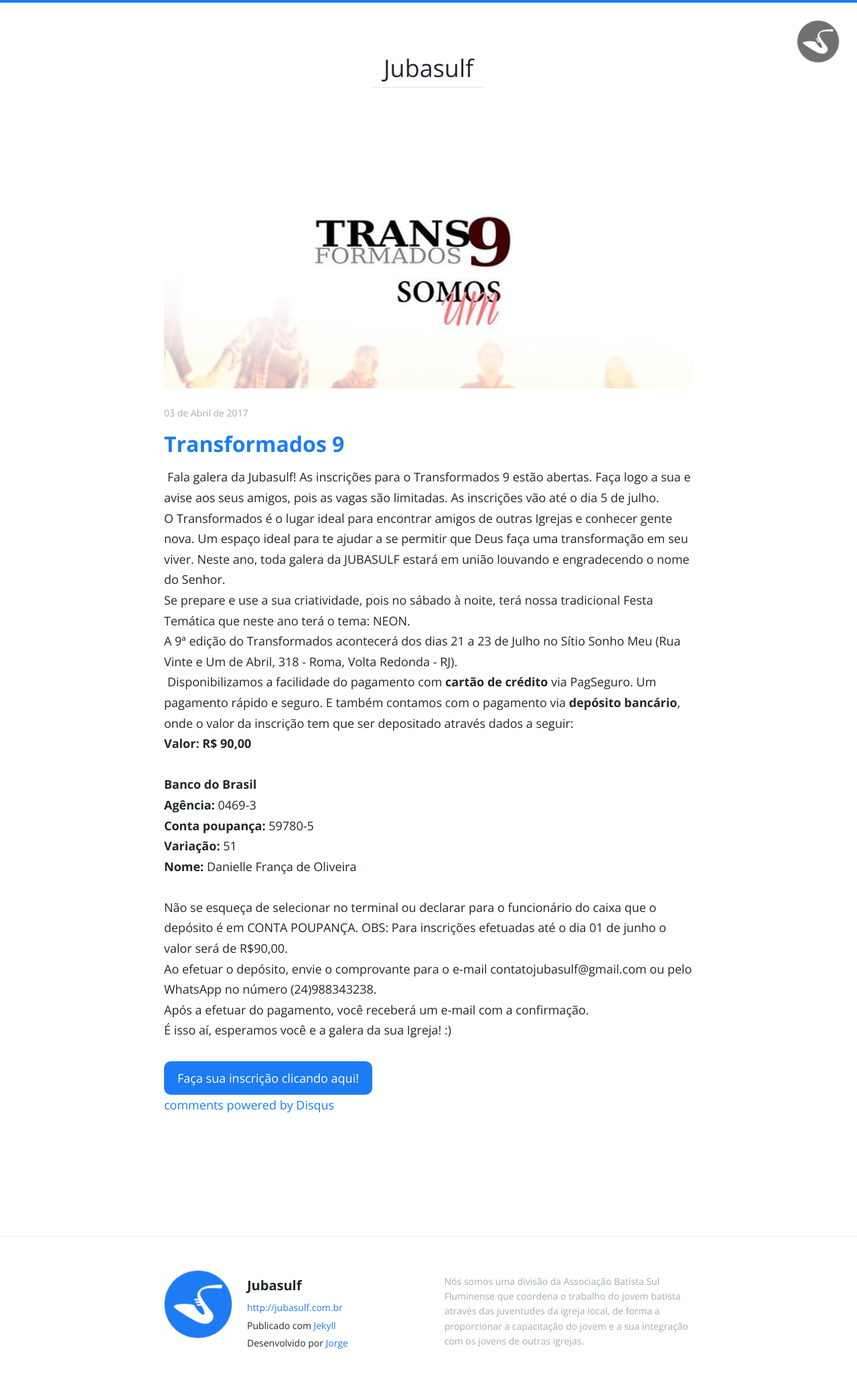
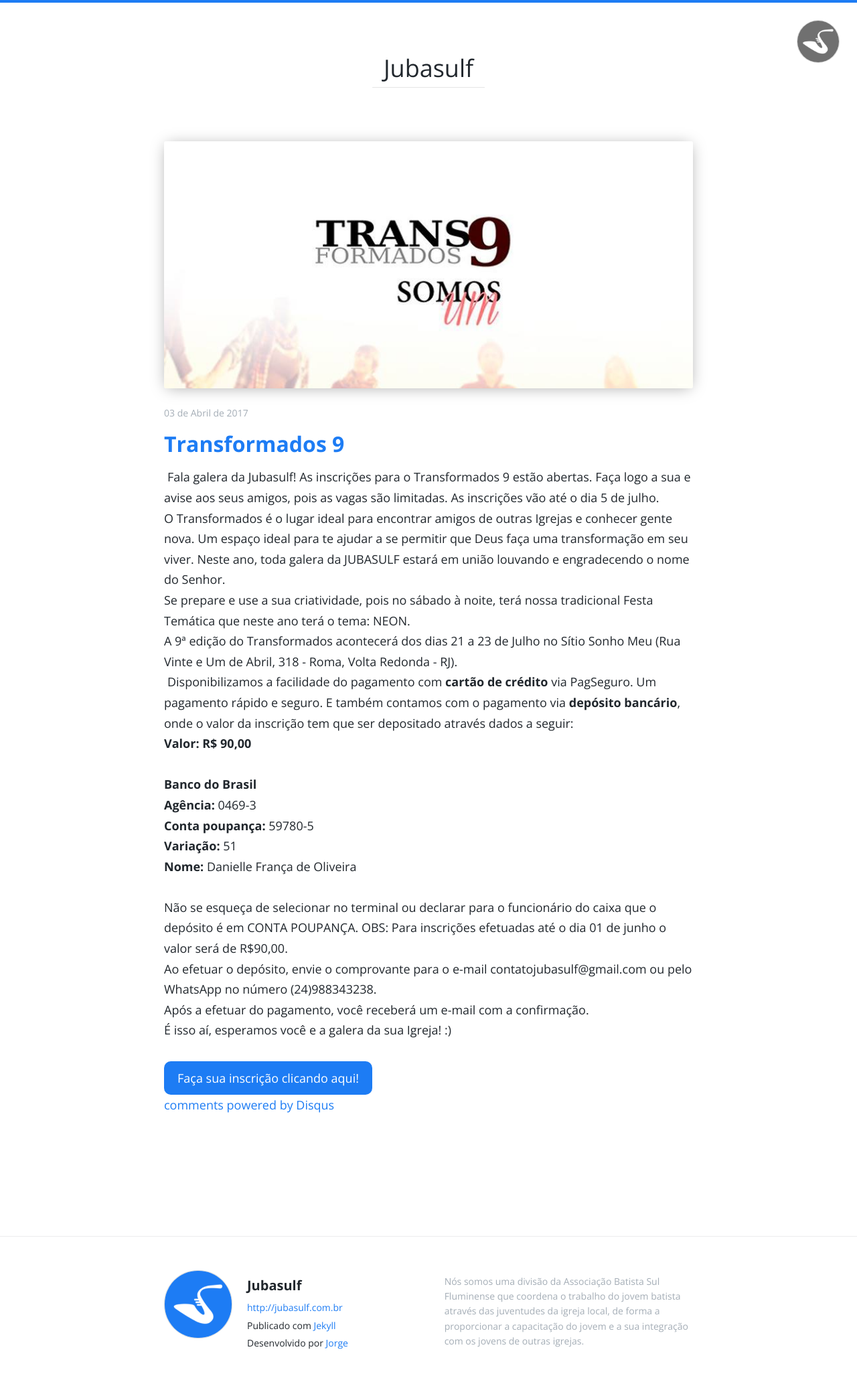
Before and after one commit to jorgeants/jubasulf, a Jekyll site: the page built from index.html, in a window 1280 px wide. Shown: the whole page at 67% size. Built offline with Jekyll 4.4.1, drawn with Linux system fonts in a browser that asks for light colours; the list of posts is cut into pages by our own code; comment, search, counter and statistics services are not loaded.

Commit message:
Update index.html

```diff
--- a/index.html
+++ b/index.html
@@ -10,7 +10,9 @@
       {% for post in paginator.posts %}
       <article class="{%comment%}post_class{%endcomment%}">
         {% if post.image %}
-        <div class="image-holder show">
+        <div class="image-holder show" style="-webkit-box-shadow: 0px 2px 22px -4px rgba(0,0,0,0.36);
+-moz-box-shadow: 0px 2px 22px -4px rgba(0,0,0,0.36);
+box-shadow: 0px 2px 22px -4px rgba(0,0,0,0.36);">
           <a href="{{ post.permalink | prepend: site.baseurl | prepend: site.github.url }}" class="inner" style="background-image: url('{{ post.image | prepend: site.github.url }}');">
             <img src="{{ post.image | prepend: site.github.url }}">
           </a>
```
